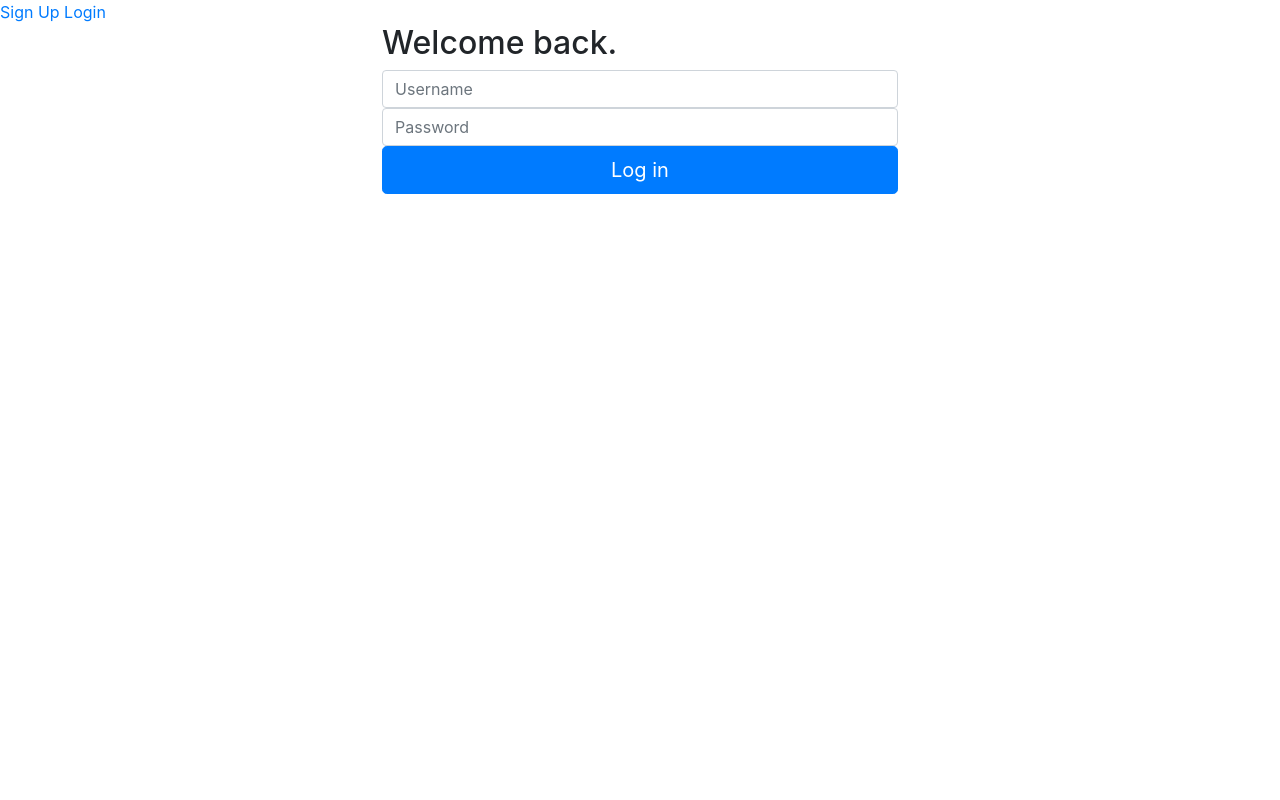
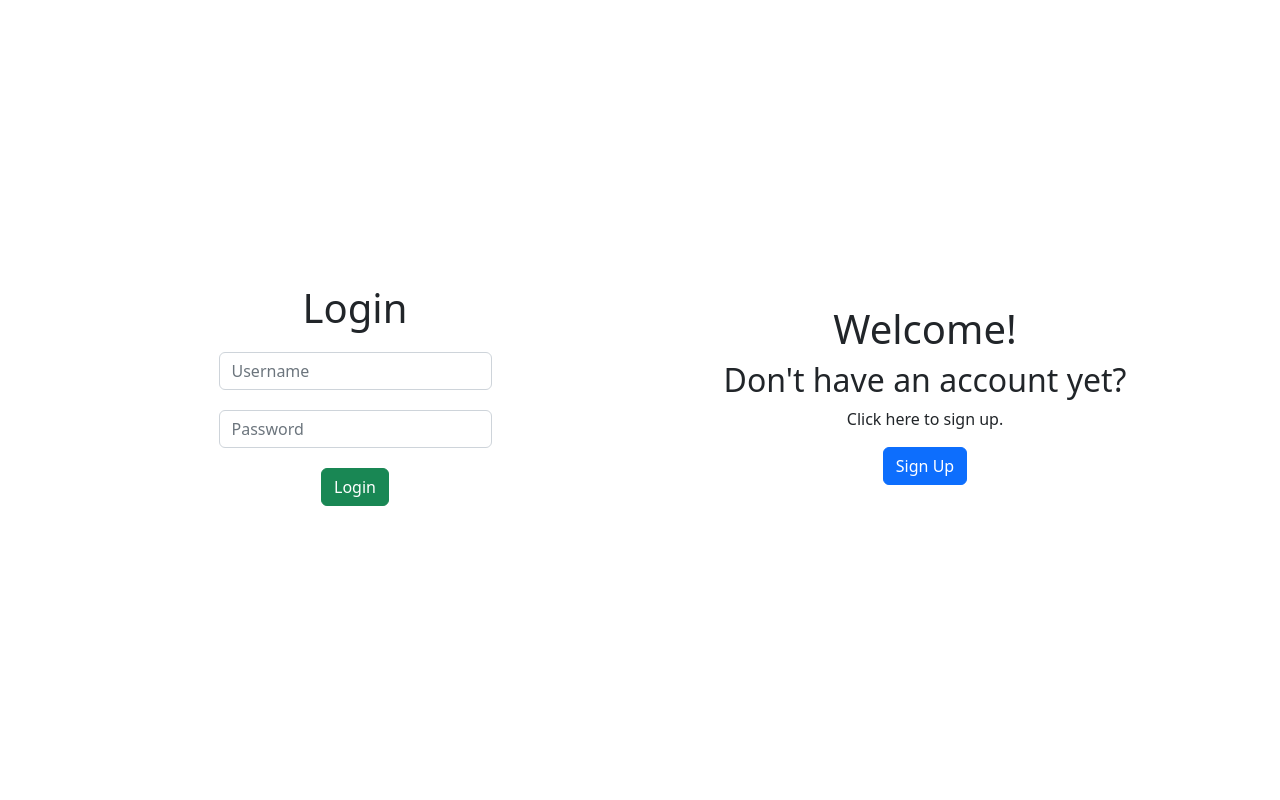
Before and after one commit to aprylle-1/capstone-1, a Flask app: page /login in a window 1280 px wide. Run offline with Flask 2, Linux system fonts and the light colour scheme.

Commit message:
added style to login/signup pages

```diff
--- a/app.py
+++ b/app.py
@@ -65,7 +65,7 @@ def login():
         if(user):
             session["CURR_USER"] = user.id
             flash(f"Welcome back {user.username}!", "success")
-            return redirect("/")
+            return redirect("/teams")
 
         else:
             flash("Incorrect username or password", "danger")
--- a/templates/base.html
+++ b/templates/base.html
@@ -8,9 +8,10 @@
     <title>{% block title %}{% endblock %}</title>
 </head>
 <body>
-    <nav>
+    <nav class="navbar bg-light">
         {% if session["CURR_USER"] %}
         <a href="/logout">Logout</a>
+        <a href="/teams">Teams</a>
         {% else %}
         <a href="/signup">Sign Up</a>
         <a href="/login">Login</a>
@@ -21,8 +22,8 @@
         {% for category, message in get_flashed_messages(with_categories=True) %}
         <div class="alert alert-{{ category }}">{{ message }}</div>
         {% endfor %}
-    </div>
         {% block content %}
         {% endblock%}
+    </div>
 </body>
 </html>
--- a/templates/users/login.html
+++ b/templates/users/login.html
@@ -1,12 +1,54 @@
-{% extends 'base.html' %}
-
-{% block content %}
-
-  <div class="row justify-content-md-center">
-    <div class="col-md-7 col-lg-5">
-      <h2 class="join-message">Welcome back.</h2>
-
+<!DOCTYPE html>
+<html lang="en">
+<head>
+  <meta charset="UTF-8">
+  <meta http-equiv="X-UA-Compatible" content="IE=edge">
+  <meta name="viewport" content="width=device-width, initial-scale=1.0">
+  <link rel="stylesheet" href="https://cdn.jsdelivr.net/npm/bootstrap@5.2.2/dist/css/bootstrap.min.css
+    ">
+  <title>Login</title>
+</head>
+<body>
+  <style>
+    .form-input{
+        margin-top: 10px
+    }
+    .container{
+        margin-top: -0px;
+        height: 100vh;
+    }
+    .row{
+        height: 100vh;
+    }
+    .container button{
+        margin-top: 20px;
+    }
+    .container form{
+      text-align: center;
+    }
+    .container input{
+        width: 50%;
+        margin: auto;
+        margin-top: 20px;
+    }
+    #to-signin{
+        width: 30%
+    }
+    .alert{
+      margin-top: 10px !important;
+    }
+    .col{
+      margin-top: -10px !important;
+    }
+  </style>
+  <div class="container text-center">
+    {% for category, message in get_flashed_messages(with_categories=True) %}
+    <div class="alert alert-{{ category }}">{{ message }}</div>
+    {% endfor %}
+    <div class="row">
+      <div class="col align-self-center">
         <form method="POST" id="user_form">
+          <h1>Login</h1>
           {{ form.hidden_tag() }}
 
           {% for field in form if field.widget.input_type != 'hidden' %}
@@ -15,10 +57,16 @@
             {% endfor %}
             {{ field(placeholder=field.label.text, class="form-control") }}
           {% endfor %}
-
-        <button class="btn btn-primary btn-block btn-lg">Log in</button>
+          <button class="btn btn-success">Login</button>
         </form>
       </div>
+      <div class="col align-self-center">
+        <h1>Welcome!</h1>
+        <h2>Don't have an account yet?</h2>
+        <p>Click here to sign up.</p>
+        <a href="/signup" class="btn btn-primary">Sign Up</a>
       </div>
-
-{% endblock %}
+    </div>
+  </div>
+</body>
+</html>
--- a/templates/users/teams.html
+++ b/templates/users/teams.html
@@ -7,5 +7,5 @@
         <li><a href="/teams/{{team.id}}">Team {{team.id}}</a></li>
         {% endfor %}
     </ul>
-
+    <a href="/" class="btn btn-primary">Create Team</a>
 {% endblock %}
```
Also changed, not shown: models.py (+4 -4 lines), templates/homepage.html (+24 -2 lines), templates/users/signup.html (+50 -12 lines). Lines whose indentation alone changed are shown as unchanged.
